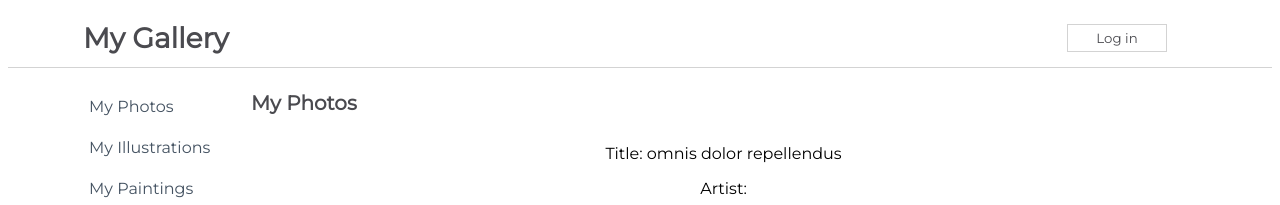
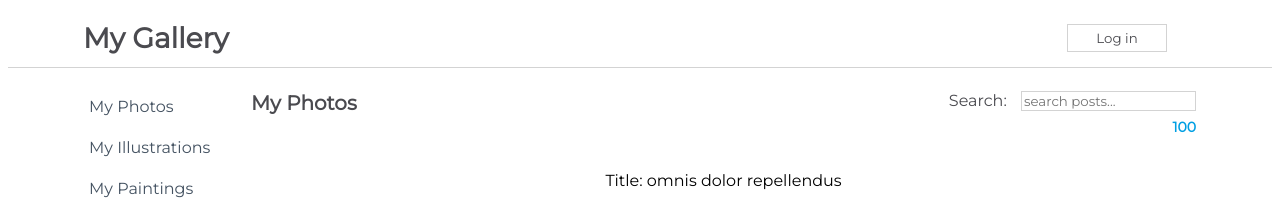
Before and after one commit to KyleMardell/react-ci-challenges, a React (Create React App) app in the folder my-app/: page / in a window 1280 px wide. Shown: the top 205 px of the page. Built offline with nearby package versions, Linux system fonts and the light colour scheme.

Commit message:
Add a search function to the content component.

```diff
--- a/my-app/src/components/Content.js
+++ b/my-app/src/components/Content.js
@@ -9,6 +9,7 @@
         super(props);
         this.state = {
           isLoaded: false,
+          posts: [],
         }
     }
 
@@ -22,16 +23,41 @@
 
   componentDidMount() {
     this.getData()
+    this.setState({
+      posts: savedPosts,
+    })
+  }
+
+  handleInput = (event) => {
+    const name = event.target.value.toLowerCase()
+    const filteredPosts = savedPosts.filter((post) => {
+      return post.name.toLowerCase().includes(name)
+    })
+    this.setState({
+      posts: filteredPosts
+    })
   }
 
   render() {
     return (
         <div className={css.Content}>
-                <div className={css.TitleBar}><h1>My Photos</h1></div>
+                <div className={css.TitleBar}>
+                  <h1>My Photos</h1>
+                  <form>
+                    <label htmlFor='searchInput'>Search: </label>
+                    <input
+                      type='text'
+                      id='searchInput'
+                      placeholder='search posts...'
+                      onChange={(event) => this.handleInput(event)}
+                    />
+                    <h4>{this.state.posts.length}</h4>
+                  </form>
+                </div>
                 <div className={css.SearchResults}>
                   {
                     this.state.isLoaded ? (
-                      <PostItem savedPosts={savedPosts} className={css.SearchItem} />
+                      <PostItem savedPosts={this.state.posts} className={css.SearchItem} />
                     ) : (
                       <Loader />
                     )
```
